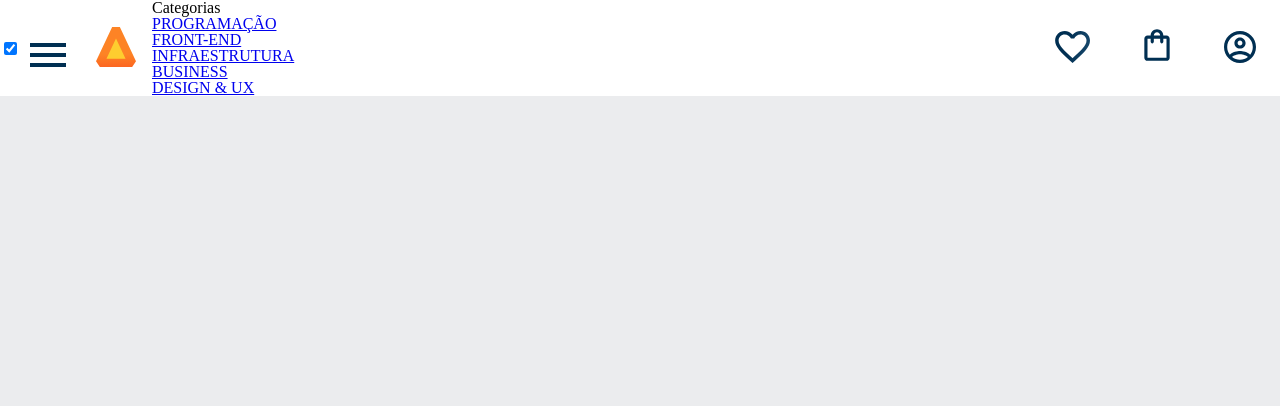
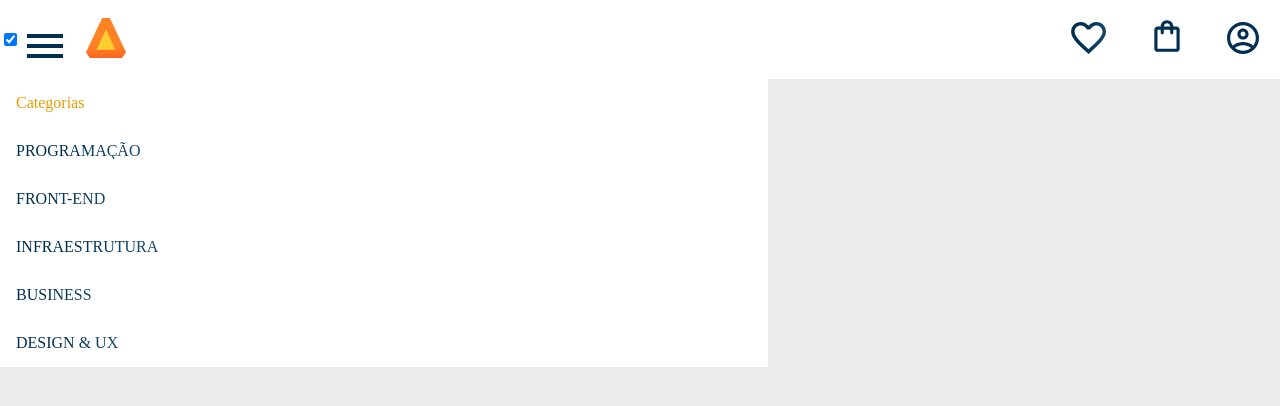
Before and after one commit to PabloMorais10/ALURA-BOOKS, a plain HTML site: page index.html in a window 1280 px wide. Both pictures are taken after a click on the checkbox 10 px from the left and 42 px from the top of the page. Drawn offline with Linux system fonts and the light colour scheme.

Commit message:
finalizando header

```diff
--- a/assets/style/header.css
+++ b/assets/style/header.css
@@ -12,6 +12,7 @@
   display: flex;
   justify-content: space-between;
   align-items: center;
+  position: relative;
 }
 
 .container {
@@ -19,15 +20,37 @@
   align-items: center;
 }
 
-  .container__imagem{
-    padding: 1em;
+.container__imagem {
+  padding: 0.8em;
 }
 
 .lista-menu {
   display: none;
+  position: absolute;
+  top: 100%;
+  width: 60vw;
 }
 
-  .container__botao:checked ~ .lista-menu {
+.container__botao:checked~.lista-menu {
   display: block;
 
 }
+
+.lista-menu__titulo,
+.lista-menu__item {
+  padding: 1em;
+  background-color: var(--branco);
+
+}
+
+.lista-menu__titulo {
+  color: var(--laranja);
+}
+
+.lista-menu__link {
+  background: var(--azul-degrade);
+  -webkit-background-clip: text;
+  -webkit-text-fill-color: transparent;
+  background-clip: text;
+  text-transform: uppercase;
+}
--- a/assets/style/style.css
+++ b/assets/style/style.css
@@ -4,6 +4,8 @@
 :root {
   --cor-de-fundo: #ebecee;
   --branco: #ffffff;
+  --laranja: #EB9B00;
+  --azul-degrade: linear-gradient(97.54deg, #002F52 35.49%, #326589 165.37%);
 
 }
 
--- a/index.html
+++ b/index.html
@@ -1,19 +1,23 @@
 <!DOCTYPE html>
 <html lang="pt-br">
   <head>
-  <meta charset="UTF-8">
-  <meta http-equiv="X-UA-Compatible" content="IE=edge">
-  <meta name="viewport" content="width=device-width, initial-scale=1.0">
+    <meta charset="UTF-8" />
+    <meta http-equiv="X-UA-Compatible" content="IE=edge" />
+    <meta name="viewport" content="width=device-width, initial-scale=1.0" />
     <title>AluraBooks</title>
-  <link rel="stylesheet" href="assets/style/style.css">
+    <link rel="stylesheet" href="assets/style/style.css" />
   </head>
   <body>
     <header class="cabecalho">
       <div class="container">
-      <input type="checkbox" id="menu" class="container__botao" >
+        <input type="checkbox" id="menu" class="container__botao" />
         <label for="menu">
-        <span class="cabecalho__menu-hamburguer container__imagem" ></span>
-        <img class="container__imagem" src="assets/imagens/Logo.svg" alt="Logo da AluraBooks">
+          <span class="cabecalho__menu-hamburguer container__imagem"></span>
+          <img
+            class="container__imagem"
+            src="assets/imagens/Logo.svg"
+            alt="Logo da AluraBooks"
+          />
         </label>
         <ul class="lista-menu">
           <li class="lista-menu__titulo">Categorias</li>
@@ -32,22 +36,23 @@
           <li class="lista-menu__item">
             <a href="#" class="lista-menu__link">DESIGN & UX</a>
           </li>
-
         </ul>
       </div>
       <div class="container">
-      <a class="container__imagem" href="#"><img src="assets/imagens/Favoritos.svg" alt="Meus Favoritos"></a>
-      <a class="container__imagem" href="#"><img src="assets/imagens/Compras.svg" alt="Carrinhos de Compras"></a>
-      <a class="container__imagem" href="#"><img src="assets/imagens/Usuário.svg" alt="Meu Perfil"></a>
+        <a class="container__imagem" href="#"
+          ><img src="assets/imagens/Favoritos.svg" alt="Meus Favoritos"
+        /></a>
+        <a class="container__imagem" href="#"
+          ><img src="assets/imagens/Compras.svg" alt="Carrinhos de Compras"
+        /></a>
+        <a class="container__imagem" href="#"
+          ><img src="assets/imagens/Usuário.svg" alt="Meu Perfil"
+        /></a>
       </div>
     </header>
 
-  <main>
+    <main></main>
 
-  </main>
-
-  <footer>
-
-  </footer>
+    <footer></footer>
   </body>
 </html>
```
Lines whose indentation alone changed are shown as unchanged.
